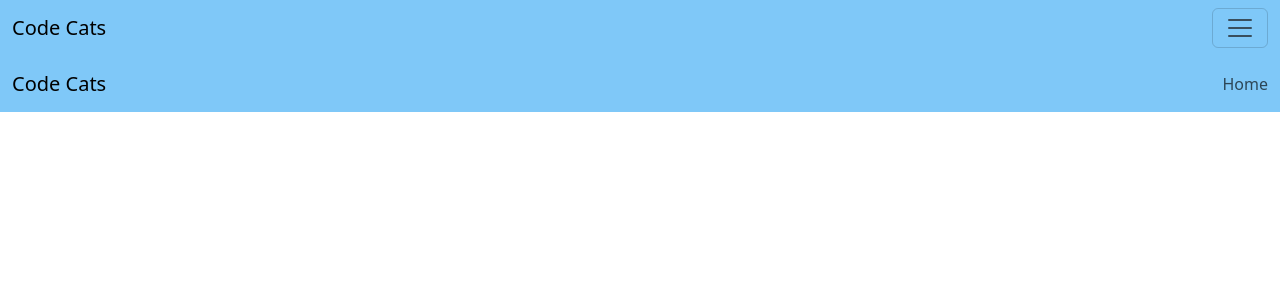
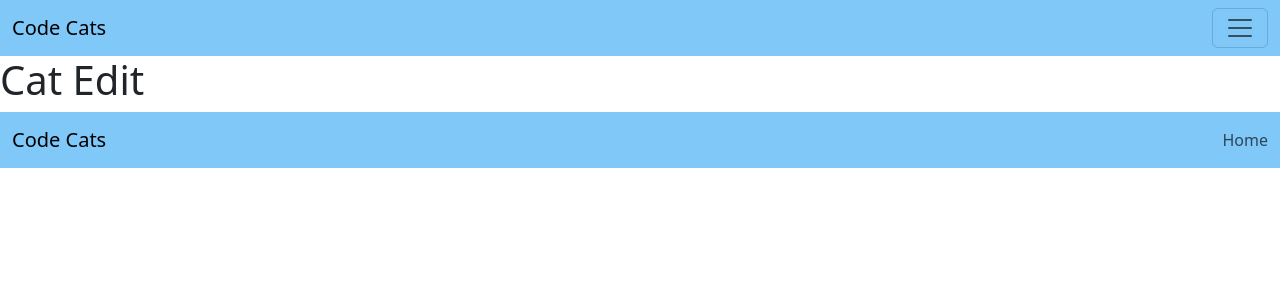
Before and after one commit to learn-academy-2023-foxtrot/cat-tinder-frontend-codecats, a React (Create React App) app: page /catedit in a window 1280 px wide. Shown: the top 300 px of the page. Built offline with nearby package versions, Linux system fonts and the light colour scheme.

Commit message:
added headings to components

```diff
--- a/src/pages/CatEdit.js
+++ b/src/pages/CatEdit.js
@@ -3,7 +3,7 @@ import React from "react"
 const CatEdit = () => {
     return (
         <>
-
+        <h1>Cat Edit</h1>
         </>
     )
 }
--- a/src/pages/CatIndex.js
+++ b/src/pages/CatIndex.js
@@ -3,6 +3,7 @@ import React from "react"
 const CatIndex = () => {
     return (
         <>
+        <h1>Cat Index</h1>
         </>
     )
 }
--- a/src/pages/CatNew.js
+++ b/src/pages/CatNew.js
@@ -3,6 +3,7 @@ import React from "react"
 const CatNew = () => {
     return (
         <>
+        <h1>New Cat</h1>
         </>
     )
 }
--- a/src/pages/CatShow.js
+++ b/src/pages/CatShow.js
@@ -3,6 +3,7 @@ import React from "react"
 const CatShow = () => {
     return (
         <>
+        <h1>Show Cat</h1>
         </>
     )
 }
```
